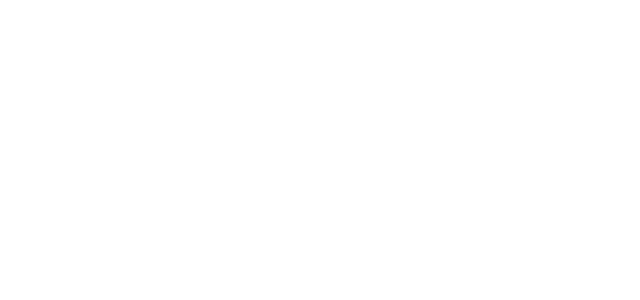
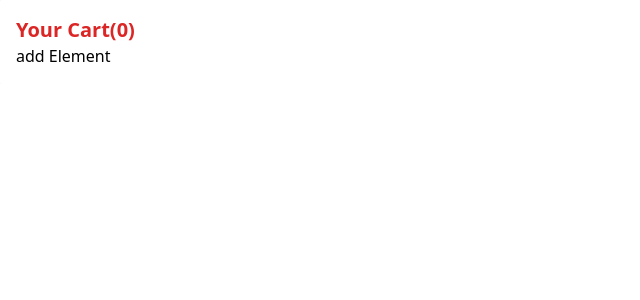
Before and after one commit to Clau4774/product-list-with-cart-main, a React (Vite) app: page / in a window 1280 px wide. Shown: the top 300 px of the page, without its empty margins (0-640 px from the left). Built offline with nearby package versions, Linux system fonts and the light colour scheme.

Commit message:
Create Cart component structure with some styles, and add a buttom 'add Element' to add elements to the cart only for testing

```diff
--- a/src/components/cart/Cart.tsx
+++ b/src/components/cart/Cart.tsx
@@ -16,16 +16,28 @@ function Cart() {
   };
 
   return (
-    <div>
+    <div className="p-4 bg-white rounded-sm">
+      <h3 className="text-red-600 text-xl font-bold ">
+        Your Cart({cart.length})
+      </h3>
+      <button
+        onClick={() => {
+          setIndex(index + 1);
+          return addElement(item);
+        }}
+      >
+        add Element
+      </button>
+      <div className="flex flex-col gap-4">
         {cart.map((item: CartItemType, index: number) => (
           <CartItem
-          setCart={setCart}
             key={index}
-          itemName={item.name}
-          itemPrice={item.price}
+            name={item.name}
+            price={item.price}
             quantity={item.quantity}
           />
         ))}
+      </div>
     </div>
   );
 }
```
Lines whose indentation alone changed are shown as unchanged.
